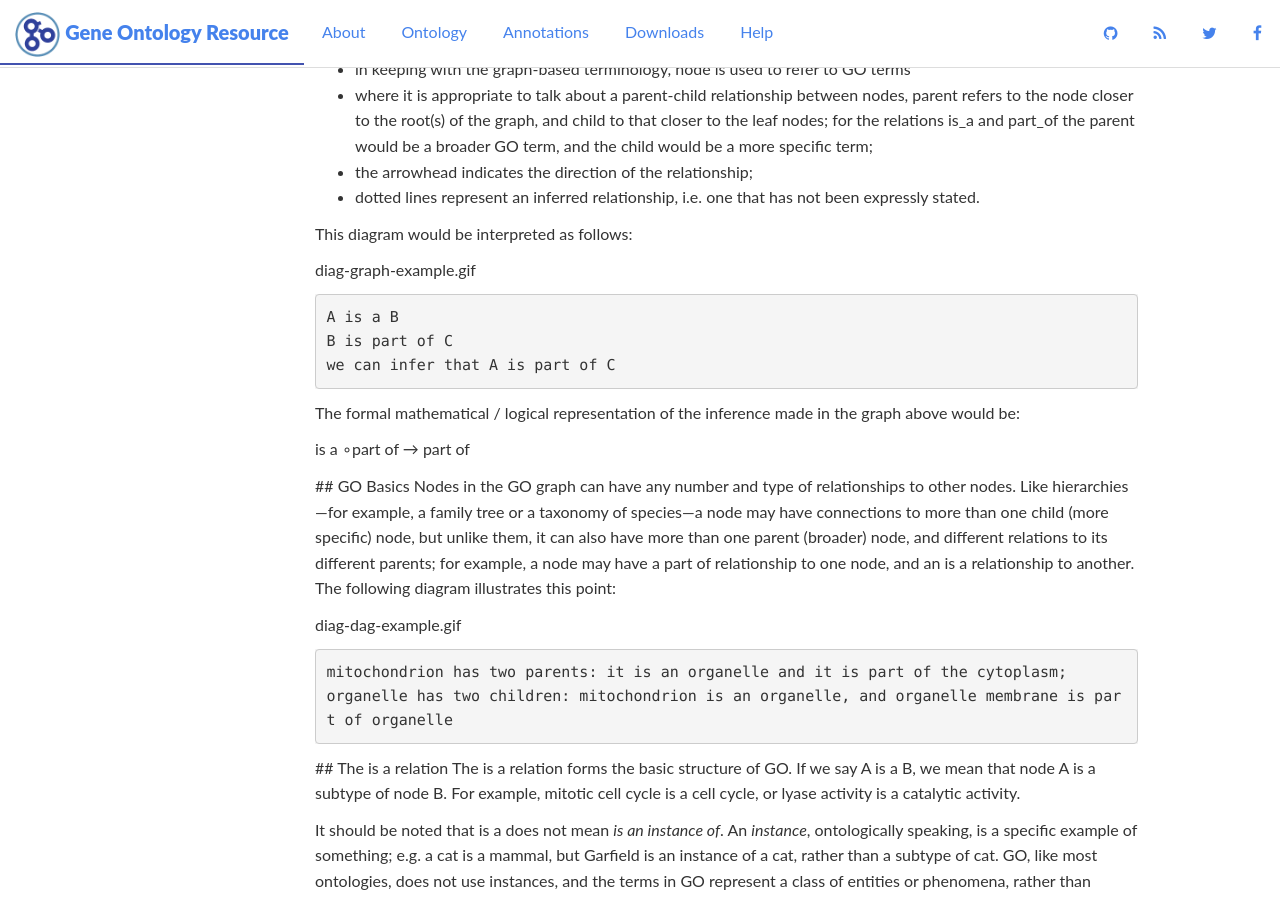
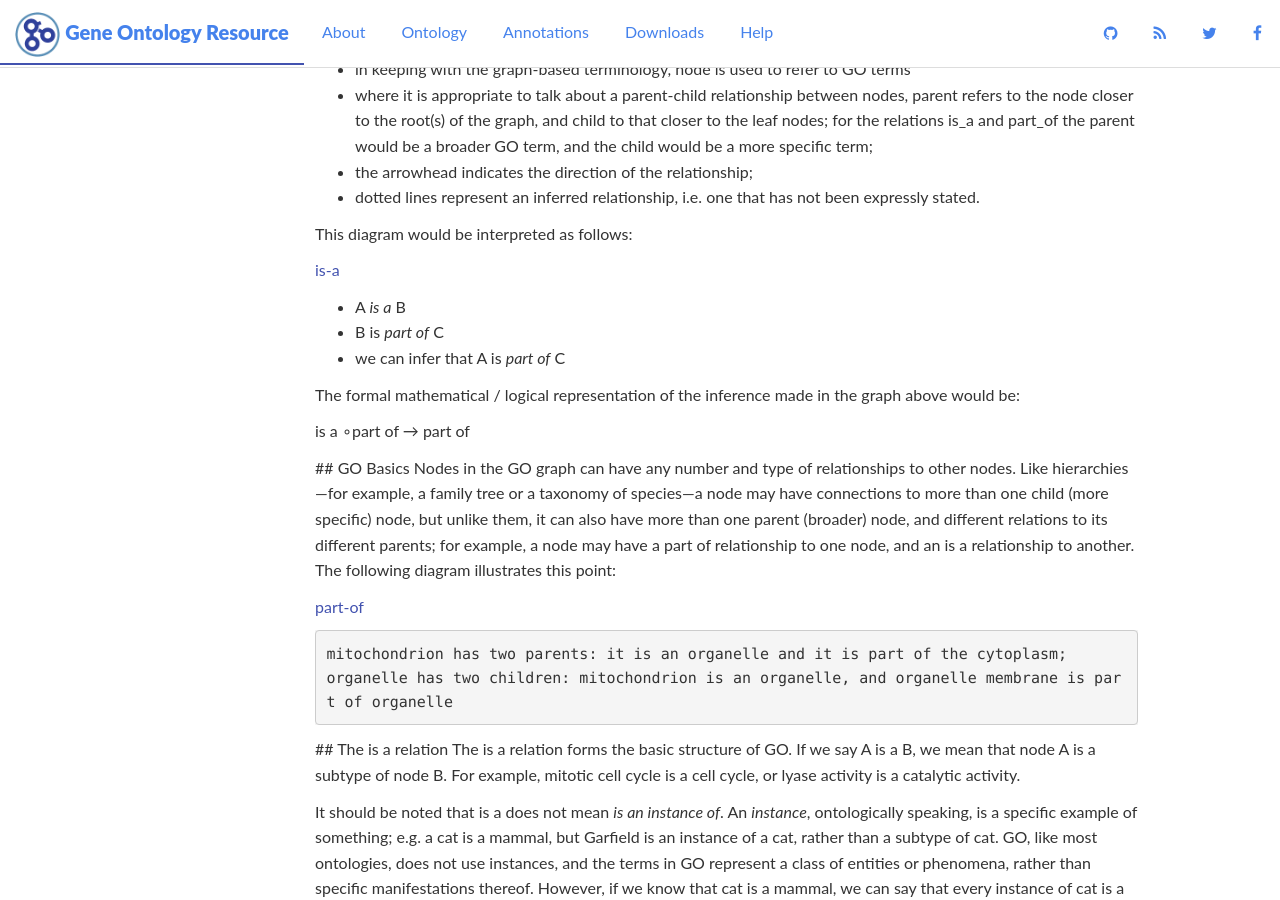
Before and after one commit to geneontology/geneontology.github.io, a Jekyll site: the page built from _docs/ontology-relations.md, in a window 1280 px wide and 900 px high, scrolled down 854 px. Built offline with Jekyll 4.4.1, drawn with Linux system fonts in a browser that asks for light colours; nearby versions of some CDN libraries.

Commit message:
Update ontology-relations.md

```diff
--- a/_docs/ontology-relations.md
+++ b/_docs/ontology-relations.md
@@ -26,11 +26,11 @@ There are a number of ways of referring to and representing logical relations. T
 
 This diagram would be interpreted as follows:
 
-diag-graph-example.gif
+[is-a](/assets/diag-graph-example.gif)
 
-    A is a B
-    B is part of C
-    we can infer that A is part of C
++ A *is a* B
++ B is *part of* C
++ we can infer that A is *part of* C
 
 The formal mathematical / logical representation of the inference made in the graph above would be:
 
@@ -39,7 +39,7 @@ is a ∘part of → part of
 ## GO Basics
 Nodes in the GO graph can have any number and type of relationships to other nodes. Like hierarchies—for example, a family tree or a taxonomy of species—a node may have connections to more than one child (more specific) node, but unlike them, it can also have more than one parent (broader) node, and different relations to its different parents; for example, a node may have a part of relationship to one node, and an is a relationship to another. The following diagram illustrates this point:
 
-diag-dag-example.gif
+[part-of](/assets/diag-dag-example.gif)
 
     mitochondrion has two parents: it is an organelle and it is part of the cytoplasm;
     organelle has two children: mitochondrion is an organelle, and organelle membrane is part of organelle
```
